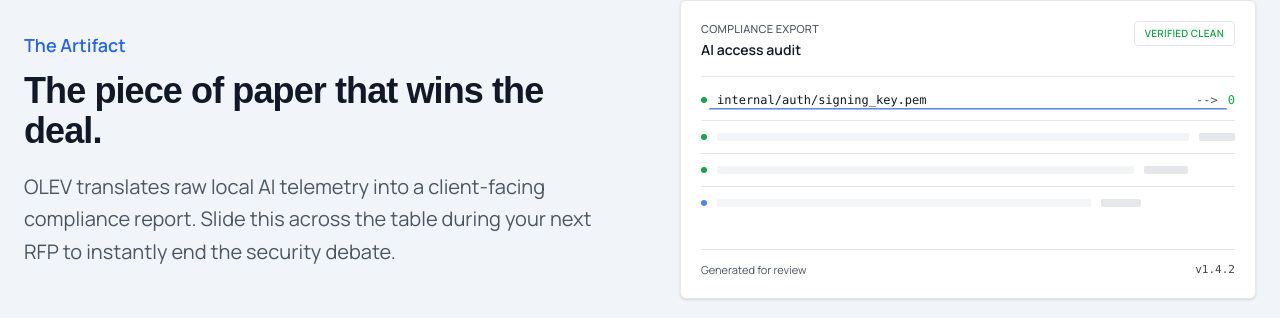
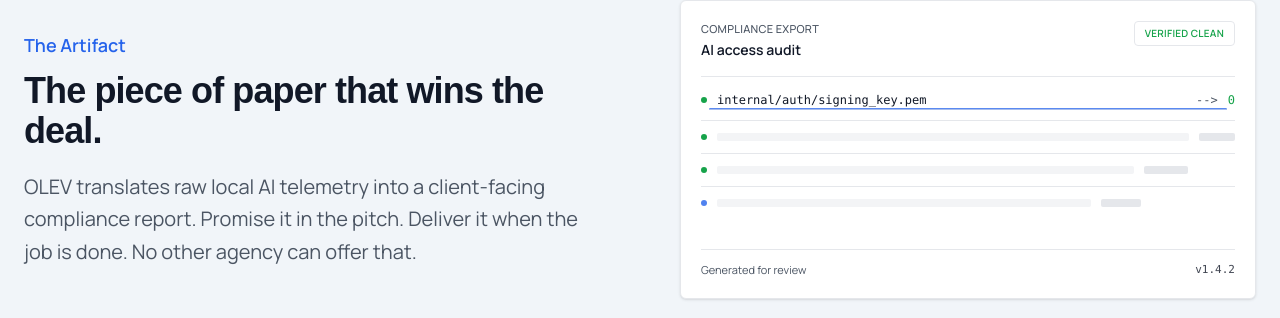
Before and after one commit to neudestifanoes/olevland, a Next.js app: page / in a window 1280 px wide. Shown: the part 1021-1339 px from the top of the page. Built offline with nearby package versions, Linux system fonts and the light colour scheme; a web font is replaced by a local one.

Commit message:
bit update

```diff
--- a/app/page.tsx
+++ b/app/page.tsx
@@ -980,8 +980,7 @@ function ProductShowcase() {
                       The piece of paper that wins the deal.
                     </h2>
                     <p className="text-base leading-relaxed text-muted-foreground sm:text-xl">
-                      OLEV translates raw local AI telemetry into a client-facing compliance report. Slide this across the
-                      table during your next RFP to instantly end the security debate.
+                    OLEV translates raw local AI telemetry into a client-facing compliance report. Promise it in the pitch. Deliver it when the job is done. No other agency can offer that.
                     </p>
                   </div>
                   <div className="w-full min-w-0 flex-1 md:max-w-none">
```
